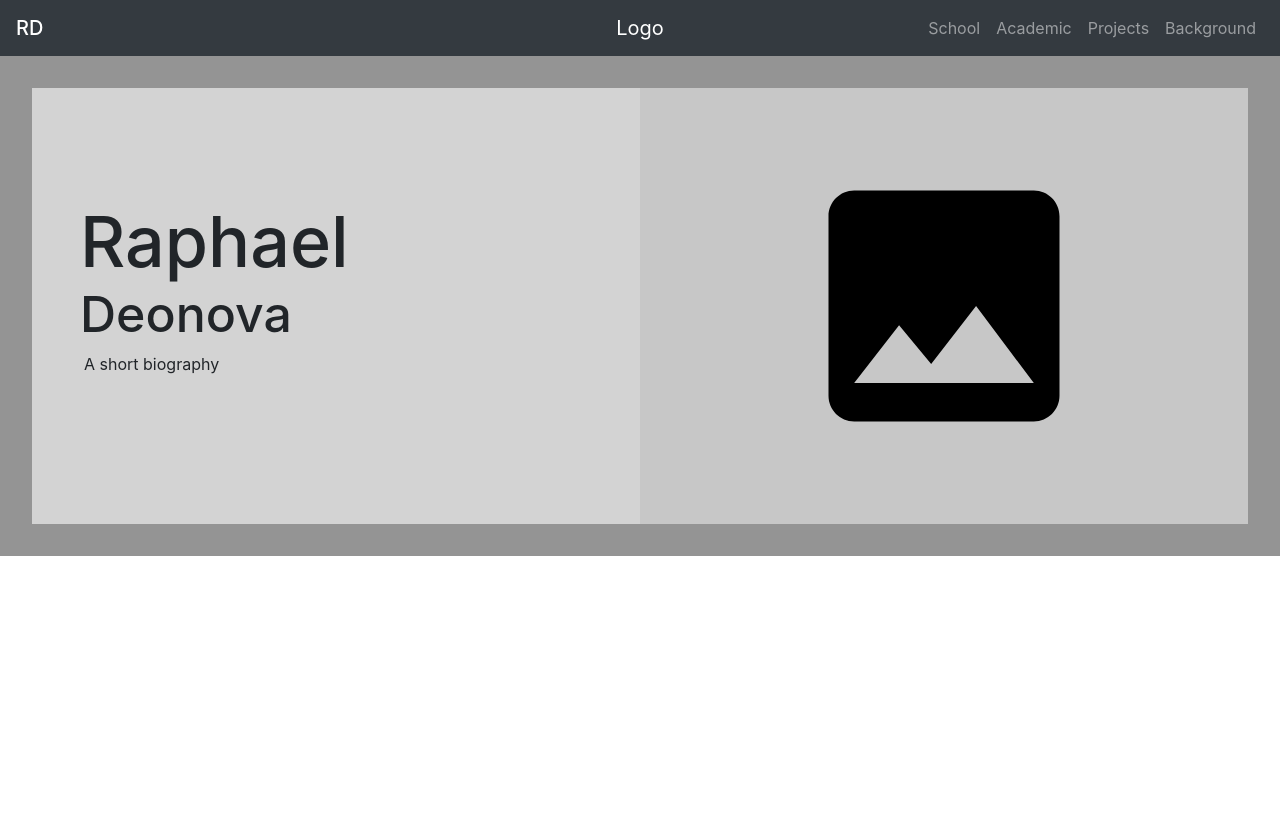
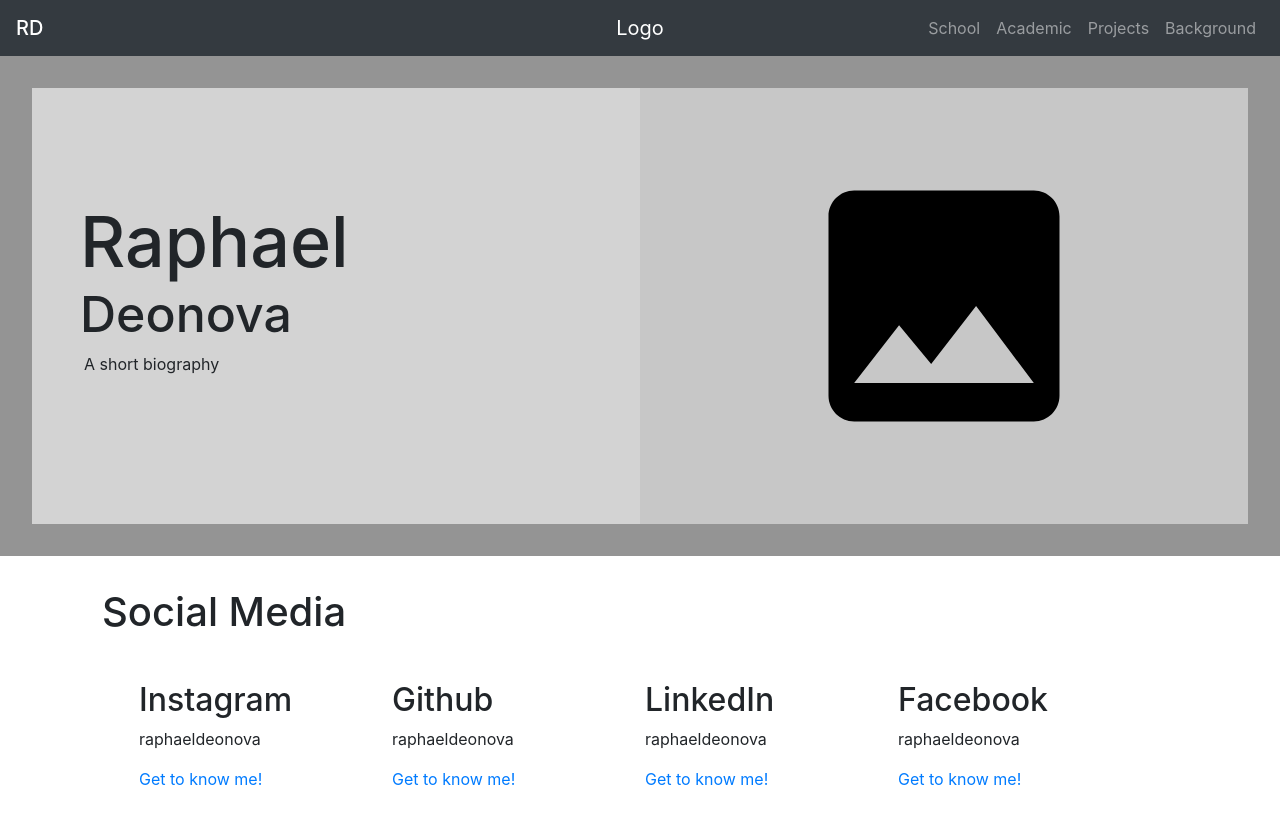
Before and after one commit to raphaeldeonova/Personal_Website, a React (Create React App) app: page / in a window 1280 px wide. Shown: the top 824 px of the page. Before the commit the page ends 800 px from the top, so only its background shows below. Built offline with nearby package versions, Linux system fonts and the light colour scheme.

Commit message:
Added ContactList with locally saved list

```diff
--- a/package.json
+++ b/package.json
@@ -6,6 +6,7 @@
     "@testing-library/jest-dom": "^4.2.4",
     "@testing-library/react": "^9.5.0",
     "@testing-library/user-event": "^7.2.1",
+    "fs": "0.0.1-security",
     "react": "^16.13.1",
     "react-dom": "^16.13.1",
     "react-scripts": "3.4.3"
--- a/src/App/App.js
+++ b/src/App/App.js
@@ -1,6 +1,7 @@
 import React from 'react';
 import NavBar from '../NavBar/NavBar.js'
 import Cover from '../Cover/Cover.js'
+import ContactList from '../ContactList/ContactList.js'
 import './App.css';
 
 function App() {
@@ -8,6 +9,7 @@ function App() {
     <div className="App">
       <NavBar />
       <Cover />
+      <ContactList />
     </div>
   );
 }
--- /dev/null
+++ b/src/ContactList/ContactJSONParser.js
@@ -0,0 +1,5 @@
+import {data} from './data.js'
+
+export default function parseJSON(){
+    return data.contactlist;
+}
--- /dev/null
+++ b/src/ContactList/ContactList.css
@@ -0,0 +1,14 @@
+.container{
+    padding: 2em;
+
+}
+
+.contactContainer{
+    display: flex;
+    padding: 2em;
+}
+
+.contactCard{
+    padding: 5px;
+    width:25%
+}
--- /dev/null
+++ b/src/ContactList/ContactList.js
@@ -0,0 +1,34 @@
+import React from 'react';
+import parseJSON from './ContactJSONParser.js'
+import './ContactList.css'
+
+class ContactList extends React.Component {
+    constructor(props) {
+        super(props);
+        this.state = parseJSON();
+    }
+    render() {
+        const list = []
+
+        this.state.forEach(element => {
+            list.push(
+                <div className="contactCard">
+                    <h2 className="socialMedia">{element.media}</h2>
+                    <p className="username">{element.username}</p>
+                    <a className="socialLink" href={element.link}>Get to know me!</a>
+                </div>
+            )
+        });
+
+        return (
+            <div className = "container">
+                <h1>Social Media</h1>
+                <div className="contactContainer">
+                    {list}
+                </div>
+            </div>
+        )
+    }
+}
+
+export default ContactList;
--- /dev/null
+++ b/src/ContactList/data.js
@@ -0,0 +1,23 @@
+export const data = {
+    "contactlist": [
+        {
+            "media": "Instagram",
+            "username": "raphaeldeonova",
+            "link": "https://www.instagram.com/raphaeldeonova/"
+        },
+        {
+            "media": "Github",
+            "username": "raphaeldeonova",
+            "link": "https://github.com/raphaeldeonova"
+        }, {
+            "media": "LinkedIn",
+            "username": "raphaeldeonova",
+            "link": "https://www.linkedin.com/in/raphaeldeonova/"
+        },
+        {
+            "media": "Facebook",
+            "username": "raphaeldeonova",
+            "link": "https://www.facebook.com/raphaeldeonova/"
+        }
+    ]
+}
```
Also changed, not shown: 1 other file (tests, documents, lock files or other folders).
